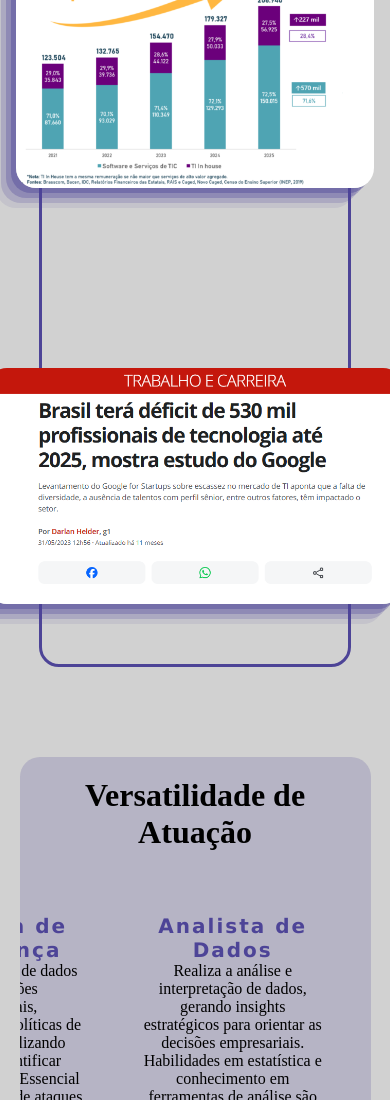
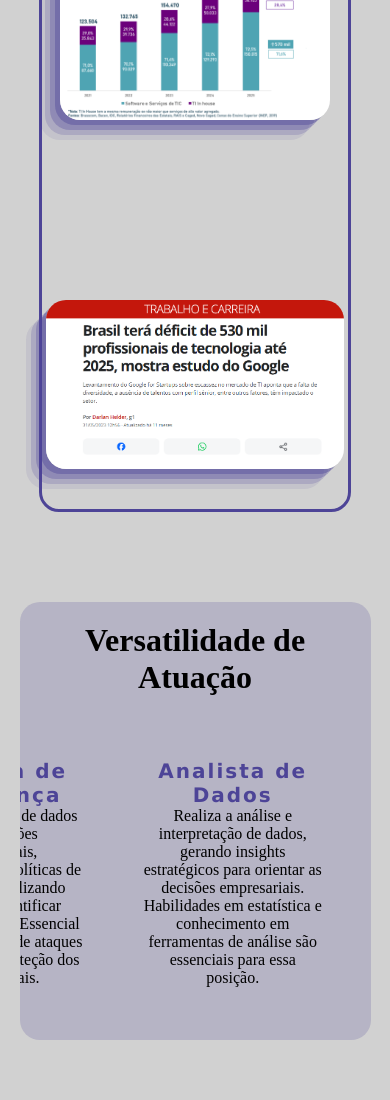
Before and after one commit to arcanjo06/siteADS, a plain HTML site: page index.html in a window 390 px wide. Shown: the part 712-1812 px from the top of the page. Drawn offline with Linux system fonts and the light colour scheme.

Commit message:
Update style.css

```diff
--- a/style.css
+++ b/style.css
@@ -365,10 +365,17 @@ div{
         flex-direction: column;
         align-items: center;
     }
-    .box .img-box img {
-        width: 90%;
-        margin-bottom: 20px;
-    }
+    .box .img-box .img1{
+    margin-bottom: auto;
+    width: auto;
+    height: 25vh;
+}
+
+.box .img-box .img2{
+    margin-top: 180px;
+    width: auto;
+    height: 20vh;
+}
 
     /* Ajustes no carrossel */
     .carousel-container {
```
